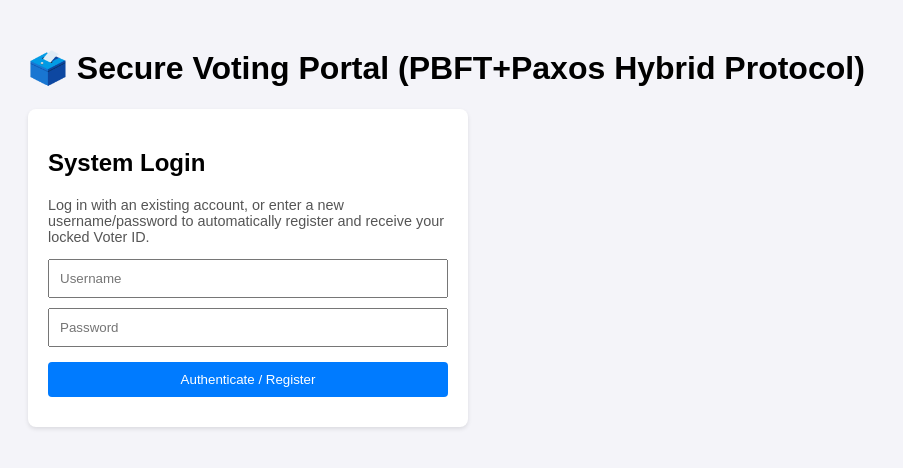
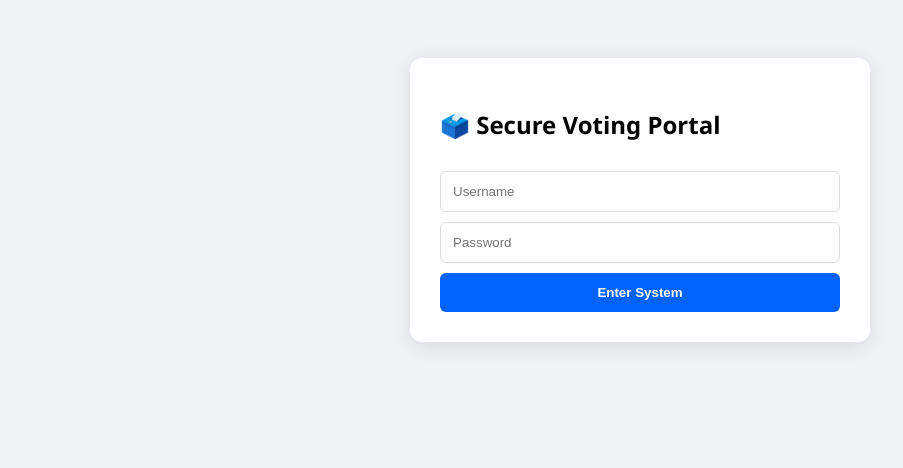
Before and after one commit to Chuck6684/Voting-DS, a Flask app: page / in a window 1280 px wide. Shown: the top 468 px of the page, without its empty margins (0-903 px from the left). Run offline with Flask 3, Linux system fonts and the light colour scheme.

Commit message:
Update title and improve styling for voter portal

```diff
--- a/templates/index.html
+++ b/templates/index.html
@@ -1,195 +1,76 @@
 <!DOCTYPE html>
 <html>
 <head>
-    <title>Distributed Voting System</title>
+    <title>Voter Portal - Secure System</title>
     <style>
-        body { font-family: Arial, sans-serif; background: #f4f4f9; padding: 20px; }
-        .container { display: flex; gap: 20px; }
-        .card { background: white; padding: 20px; border-radius: 8px; box-shadow: 0 2px 4px rgba(0,0,0,0.1); flex: 1; }
-        button { padding: 10px 15px; background: #007bff; color: white; border: none; border-radius: 4px; cursor: pointer; }
-        button:hover { background: #0056b3; }
-        .mini-hack-btn { background: #dc3545; padding: 5px 10px; font-size: 0.8em; margin-left: 10px; }
-        .mini-hack-btn:hover { background: #a71d2a; }
-        input, select { padding: 10px; width: 100%; box-sizing: border-box; }
-        .input-group { display: flex; gap: 10px; margin-bottom: 10px; }
-        .node-row { display: flex; justify-content: space-between; align-items: center; padding: 8px 0; border-bottom: 1px solid #ddd; }
-        #status-box { background: #eee; padding: 15px; border-radius: 4px; margin-top: 15px; }
-
-        .hidden { display: none !important; }
-        input[readonly] { background-color: #e9ecef; color: #495057; cursor: not-allowed; border: 1px solid #ced4da; }
+        body { font-family: 'Segoe UI', sans-serif; background: #f0f2f5; display: flex; justify-content: center; padding-top: 50px; }
+        .card { background: white; padding: 30px; border-radius: 12px; box-shadow: 0 4px 20px rgba(0,0,0,0.1); width: 400px; }
+        .hidden { display: none; }
+        input, select, button { width: 100%; padding: 12px; margin-top: 10px; border-radius: 6px; border: 1px solid #ddd; box-sizing: border-box; }
+        button { background: #0062ff; color: white; font-weight: bold; border: none; cursor: pointer; }
+        button:disabled { background: #ccc; }
     </style>
 </head>
 <body>
+    <div class="card">
+        <h2 id="title">🗳️ Secure Voting Portal</h2>
 
-    <h1>🗳️ Secure Voting Portal (PBFT+Paxos Hybrid Protocol)</h1>
-
-    <div id="login-section" class="card" style="max-width: 400px; margin-bottom: 20px;">
-        <h2>System Login</h2>
-        <p style="color: #555; font-size: 0.9em;">
-            Log in with an existing account, or enter a new username/password to automatically register and receive your locked Voter ID.
-        </p>
-        <div class="input-group">
+        <div id="login-section">
             <input type="text" id="username" placeholder="Username">
-        </div>
-        <div class="input-group" style="margin-bottom: 15px;">
             <input type="password" id="password" placeholder="Password">
-        </div>
-        <button onclick="login()" style="width: 100%;">Authenticate / Register</button>
-        <div id="login-error" style="color: red; margin-top: 10px; font-size: 0.9em;"></div>
+            <button onclick="login()">Enter System</button>
         </div>
 
-    <div id="main-app" class="container hidden">
-        <div class="card">
-            <h2>Voter Interface</h2>
-
-            <div class="input-group">
-                <input type="text" id="voter_id" placeholder="Authenticating ID..." readonly>
-            </div>
-
-            <select id="candidate" style="margin-bottom: 15px;">
+        <div id="vote-section" class="hidden">
+            <p>Voter ID: <strong id="v-id">---</strong></p>
+            <select id="candidate">
                 <option value="Pablo">Pablo</option>
                 <option value="Ramon">Ramon</option>
                 <option value="Charlie">Charlie</option>
             </select>
-            <br>
-            <button id="submit-btn" onclick="castVote()">Submit Secure Vote</button>
-            <div id="receipt" style="margin-top: 15px; font-size: 1.1em;"></div>
-        </div>
-
-        <div class="card">
-            <div style="display: flex; justify-content: space-between; align-items: center;">
-                <h2 style="margin: 0;">Auditor Dashboard</h2>
-                <button onclick="addNode()" style="background: #17a2b8;">➕ Add Network Node</button>
-            </div>
-
-            <div id="status-box">Loading network data...</div>
+            <button id="vote-btn" onclick="castVote()">Cast Secure Vote</button>
+            <div id="msg" style="margin-top: 15px;"></div>
         </div>
     </div>
 
     <script>
         async function login() {
-            const username = document.getElementById('username').value;
-            const password = document.getElementById('password').value;
-            const errorDiv = document.getElementById('login-error');
-
-            errorDiv.innerText = '';
-
-            try {
             const res = await fetch('/api/login', {
                 method: 'POST',
-                    headers: { 'Content-Type': 'application/json' },
-                    body: JSON.stringify({ username, password })
+                headers: {'Content-Type': 'application/json'},
+                body: JSON.stringify({username: document.getElementById('username').value, password:  document.getElementById('password').value})
             });
-
             const data = await res.json();
-
-                if (data.status === 'success') {
-                    sessionStorage.setItem('authToken', data.token);
-                    sessionStorage.setItem('voterId', data.voter_id);
-
-                    document.getElementById('voter_id').value = data.voter_id;
-
+            if(data.status === 'success') {
+                sessionStorage.setItem('token', data.token);
+                sessionStorage.setItem('vId', data.voter_id);
+                document.getElementById('v-id').innerText = data.voter_id;
                 document.getElementById('login-section').classList.add('hidden');
-                    document.getElementById('main-app').classList.remove('hidden');
-
-                    fetchStatus();
-                    setInterval(fetchStatus, 2000);
-                } else {
-                    errorDiv.innerText = data.message;
-                }
-            } catch (error) {
-                errorDiv.innerText = "Network error connecting to login server.";
+                document.getElementById('vote-section').classList.remove('hidden');
             }
         }
 
         async function castVote() {
-            const token = sessionStorage.getItem('authToken');
-            const voter_id = sessionStorage.getItem('voterId');
-            const candidateSelect = document.getElementById('candidate');
-            const submitBtn = document.getElementById('submit-btn');
-            const receiptDiv = document.getElementById('receipt');
+            const btn = document.getElementById('vote-btn');
+            btn.disabled = true;
+            btn.innerText = "Running PBFT Consensus...";
 
-            const candidate = candidateSelect.value;
-
-            if (!voter_id) {
-                receiptDiv.innerHTML = '⚠️ Authentication error. Missing Voter ID.';
-                receiptDiv.style.color = 'orange';
-                return;
-            }
-
-            submitBtn.disabled = true;
-            submitBtn.innerText = '⚙️ Running PBFT Consensus...';
-            receiptDiv.innerHTML = '';
-
-            try {
             const res = await fetch('/api/vote', {
                 method: 'POST',
-                    headers: {
-                        'Content-Type': 'application/json',
-                        'Authorization': `Bearer ${token}`
-                    },
-                    body: JSON.stringify({ voter_id, candidate })
+                headers: {'Content-Type': 'application/json', 'Authorization': 'Bearer ' + sessionStorage.getItem('token')},
+                body: JSON.stringify({voter_id: sessionStorage.getItem('vId'), candidate: document.getElementById('candidate').value})
             });
-
             const data = await res.json();
+            const msg = document.getElementById('msg');
 
             if(data.status === 'success') {
-                    receiptDiv.innerHTML =
-                        `✅ <strong>Vote Committed!</strong><br>
-                        <span style="color: #555; font-size: 0.9em;">PBFT Approvals: ${data.approvals}/${data.total_nodes} nodes</span><br>
-                        <span style="font-family: monospace; background: #e9ecef; padding: 2px 4px; border-radius: 3px;">Hash: ${data.receipt}</span>`;
-                    receiptDiv.style.color = 'green';
+                msg.innerHTML = "✅ Vote success! Redirecting...";
+                setTimeout(() => window.location.href = '/results', 2000);
             } else {
-                    receiptDiv.innerHTML = `❌ <strong>Error:</strong> ${data.message}`;
-                    receiptDiv.style.color = 'red';
+                msg.innerHTML = "❌ Error: " + data.message;
+                btn.disabled = false;
+                btn.innerText = "Cast Secure Vote";
             }
-            } catch (error) {
-                receiptDiv.innerHTML = `❌ Network Error. Could not reach the API.`;
-                receiptDiv.style.color = 'red';
-            } finally {
-                submitBtn.disabled = false;
-                submitBtn.innerText = 'Submit Secure Vote';
-                fetchStatus();
-            }
-        }
-
-        async function addNode() {
-            await fetch('/api/add_node', { method: 'POST' });
-            fetchStatus();
-        }
-
-        async function toggleNodeHack(nodeIndex) {
-            await fetch('/api/toggle_hack', {
-                method: 'POST',
-                headers: { 'Content-Type': 'application/json' },
-                body: JSON.stringify({ node_index: nodeIndex })
-            });
-            fetchStatus();
-        }
-
-        async function fetchStatus() {
-            const res = await fetch('/api/status');
-            const data = await res.json();
-            const statusBox = document.getElementById('status-box');
-            statusBox.innerHTML = '';
-
-            data.forEach(node => {
-                const isMalicious = node.malicious ? '🔴 MALICIOUS' : '🟢 HONEST';
-                const nodeColor = node.malicious ? '#dc3545' : '#28a745';
-                const btnText = node.malicious ? 'Restore Node' : 'Hack Node';
-                const btnStyle = node.malicious ? 'background: #28a745;' : '';
-
-                statusBox.innerHTML += `
-                    <div class="node-row">
-                        <div>
-                            <strong>${node.name}</strong><br>
-                            <span style="color: ${nodeColor}; font-weight: bold; font-size: 0.9em;">${isMalicious}</span>
-                            <span style="font-size: 0.9em; color: #555;">| Ledger: ${node.ledger_count} votes</span>
-                        </div>
-                        <button class="mini-hack-btn" style="${btnStyle}" onclick="toggleNodeHack(${node.id})">${btnText}</button>
-                    </div>
-                `;
-            });
         }
     </script>
 </body>
```
Lines whose indentation alone changed are shown as unchanged.
